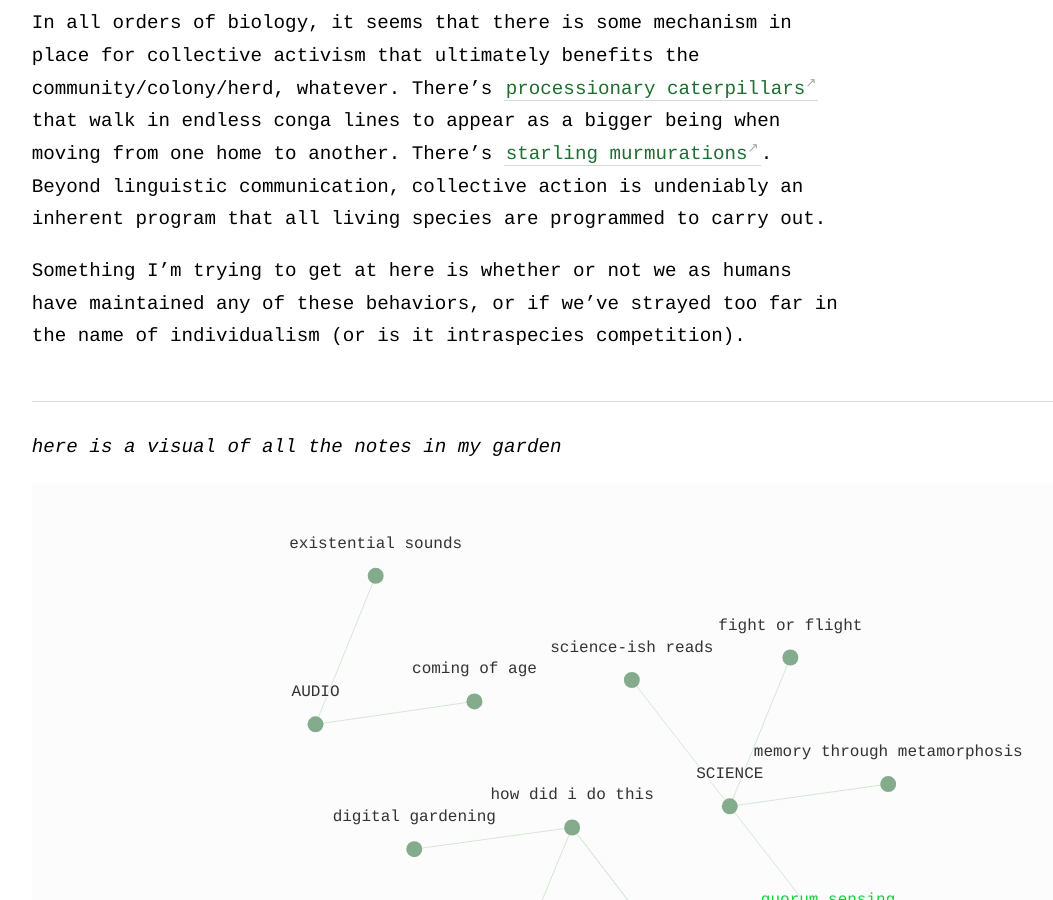
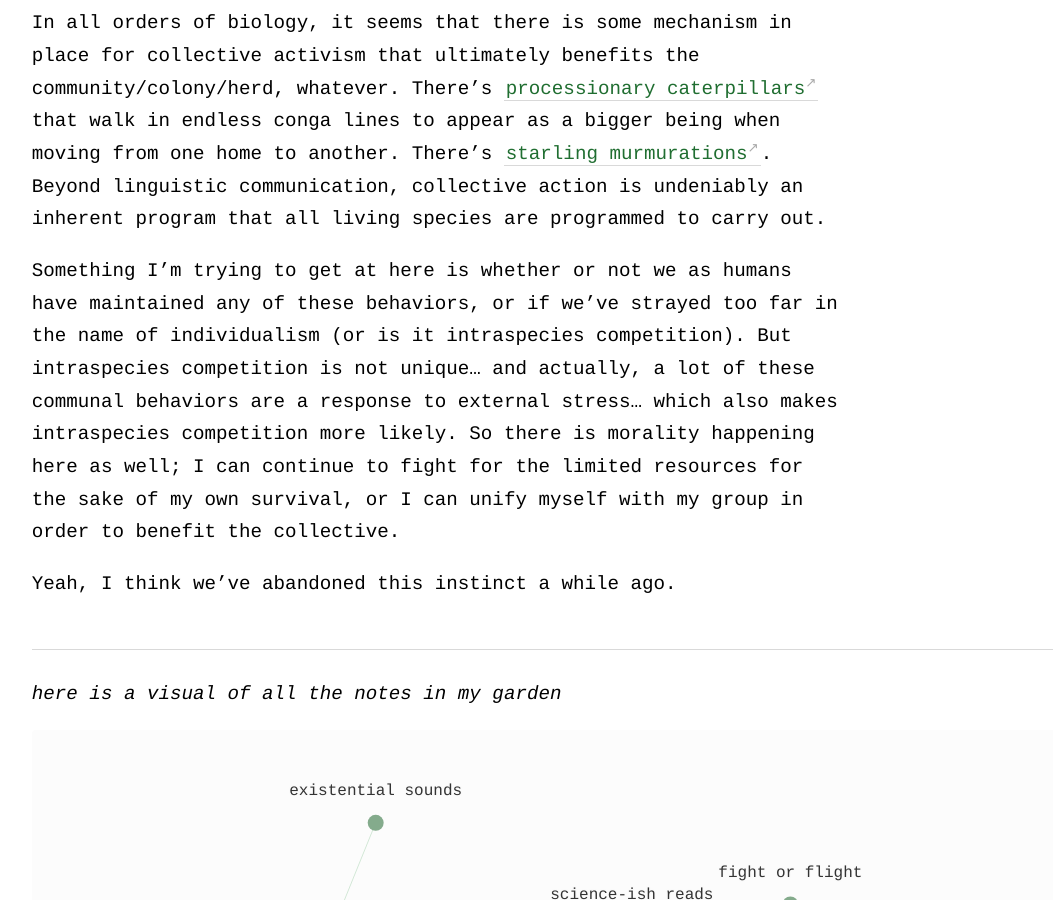
Before and after one commit to geminiworms/talyssagarden.github.io, a Jekyll site: the page built from _notes/quorum-sensing.md, in a window 1280 px wide and 900 px high, scrolled down 930 px. Shown: the whole window, without its empty margins (45-1098 px from the left). Built offline with Jekyll 4.4.1, drawn with Linux system fonts in a browser that asks for light colours.

Commit message:
Update quorum-sensing.md

```diff
--- a/_notes/quorum-sensing.md
+++ b/_notes/quorum-sensing.md
@@ -8,4 +8,6 @@ There's something in the way that bacteria like [*Vibrio fischeri*](https://micr
 
 In all orders of biology, it seems that there is some mechanism in place for collective activism that ultimately benefits the community/colony/herd, whatever. There's [processionary caterpillars](https://www.youtube.com/watch?v=v4Pshjh8ujA) that walk in endless conga lines to appear as a bigger being when moving from one home to another. There's [starling murmurations](https://animals.howstuffworks.com/birds/starling-murmurations.htm). Beyond linguistic communication, collective action is undeniably an inherent program that all living species are programmed to carry out. <br>
 
-Something I'm trying to get at here is whether or not we as humans have maintained any of these behaviors, or if we've strayed too far in the name of individualism (or is it intraspecies competition).
+Something I'm trying to get at here is whether or not we as humans have maintained any of these behaviors, or if we've strayed too far in the name of individualism (or is it intraspecies competition). But intraspecies competition is not unique... and actually, a lot of these communal behaviors are a response to external stress... which also makes intraspecies competition more likely. So there is morality happening here as well; I can continue to fight for the limited resources for the sake of my own survival, or I can unify myself with my group in order to benefit the collective. <br>
+
+Yeah, I think we've abandoned this instinct a while ago.
```
